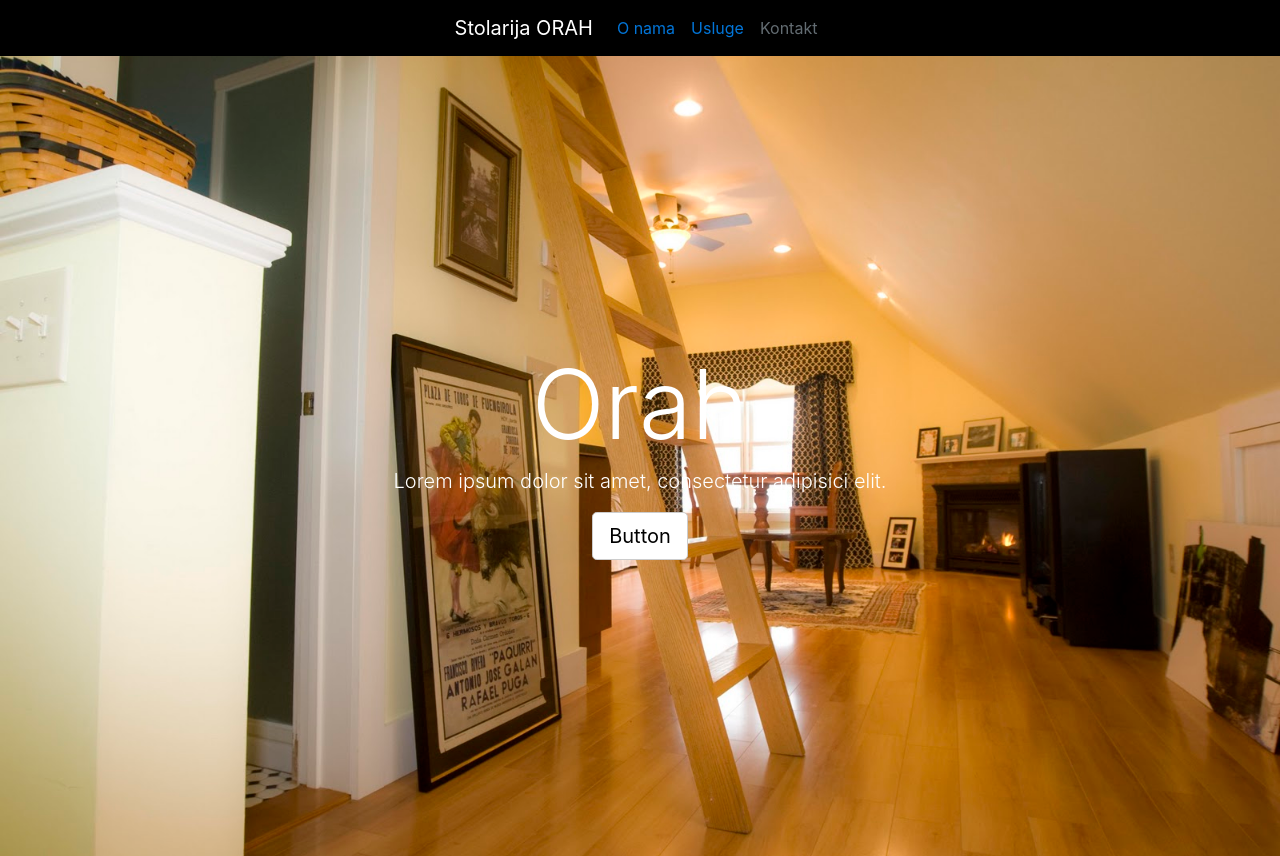
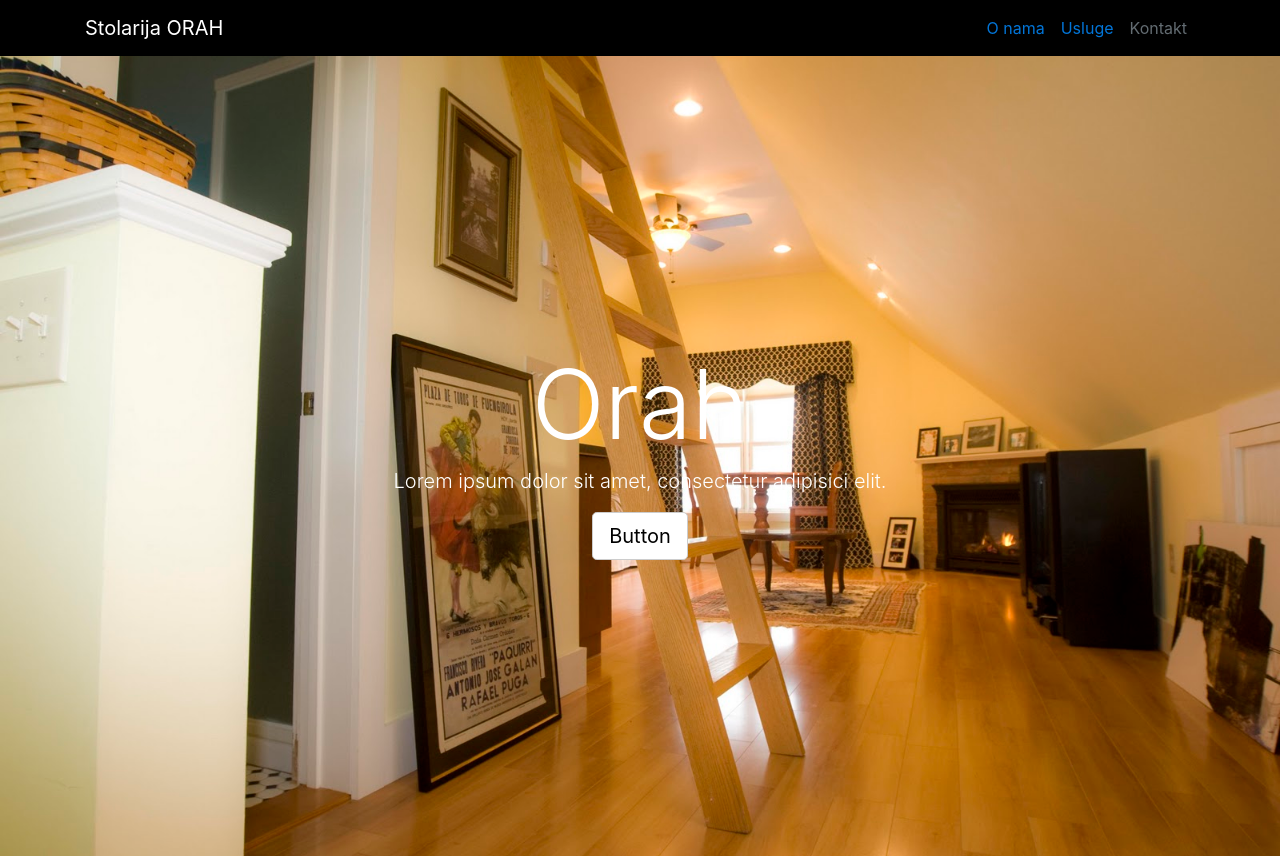
Before and after one commit to daelian1/imagIN, a plain HTML site: page index.html in a window 1280 px wide. Shown: the top 856 px of the page. Drawn offline with nearby package versions, Linux system fonts and the light colour scheme.

Commit message:
Commit from Pingendo

```diff
--- a/index.html
+++ b/index.html
@@ -8,7 +8,7 @@
 
 <body>
   <nav class="navbar navbar-expand-md bg-inverse sticky-top text-right navbar-dark">
-    <div class="container-fluid"> <a class="navbar-brand text-white" href="#">Stolarija ORAH</a> <button class="navbar-toggler navbar-toggler-right" type="button" data-toggle="collapse" data-target="#navbarSupportedContent" aria-controls="navbarSupportedContent" aria-expanded="false"
+    <div class="container"> <a class="navbar-brand text-white" href="#">Stolarija ORAH</a> <button class="navbar-toggler navbar-toggler-right" type="button" data-toggle="collapse" data-target="#navbarSupportedContent" aria-controls="navbarSupportedContent" aria-expanded="false"
         aria-label="Toggle navigation">
                   <span class="navbar-toggler-icon"></span>
                </button>
```
